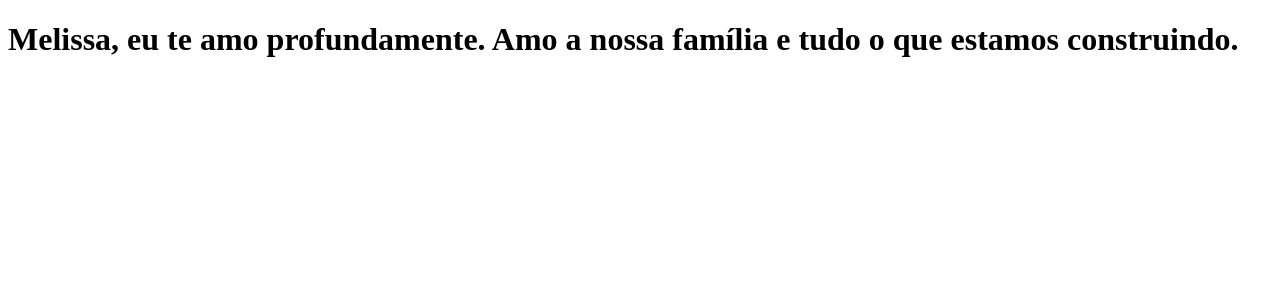
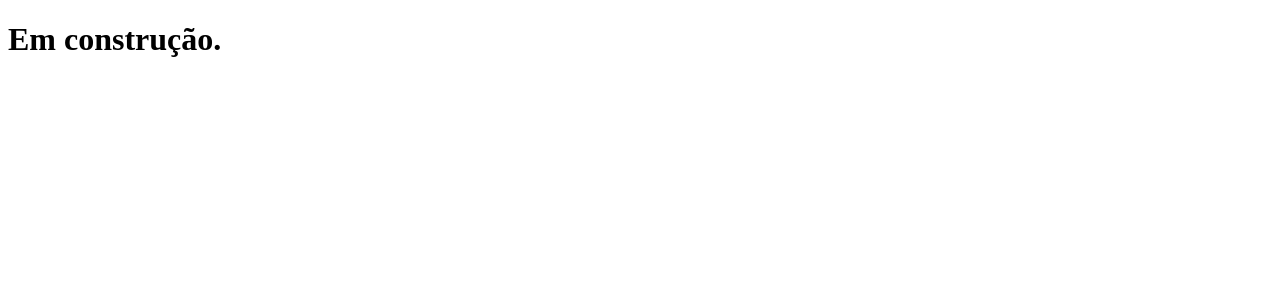
Before and after one commit to Railom96/clone-tabnews, a Next.js app: page / in a window 1280 px wide. Shown: the top 300 px of the page. Built offline with nearby package versions, Linux system fonts and the light colour scheme.

Commit message:
atualização do index.js

```diff
--- a/pages/index.js
+++ b/pages/index.js
@@ -1,8 +1,7 @@
 function Home() {
   return (
     <h1>
-      Melissa, eu te amo profundamente. Amo a nossa família e tudo o que estamos
-      construindo.
+      Em construção.
     </h1>
   );
 }
```
